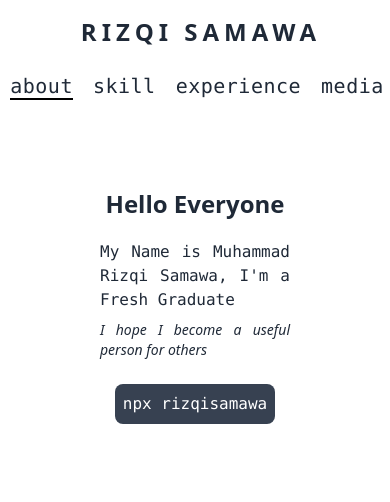
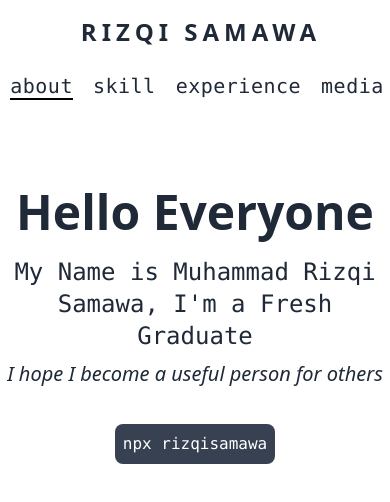
Before and after one commit to rizqisamawa/portfolio, a Next.js app: page /about in a window 390 px wide. Shown: the top 502 px of the page. Built offline with nearby package versions, Linux system fonts and the light colour scheme.

Commit message:
add responsive

```diff
--- a/pages/about.js
+++ b/pages/about.js
@@ -8,12 +8,18 @@ function About() {
         <title>About | Muhammad Rizqi Samawa</title>
       </Head>
       <Navbar />
-      <div className="mx-24 mt-20 items-center justify-center">
-        <p className="text-center font-sans text-2xl font-semibold md:text-6xl">Hello Everyone</p>
-        <p className="mt-4 p-1 text-justify font-mono md:text-center md:text-2xl">{"My Name is Muhammad Rizqi Samawa, I'm a Fresh Graduate"}</p>
-        <p className="p-1 text-justify font-sans text-sm font-light italic md:text-center md:text-xl">I hope I become a useful person for others</p>
-        <div className="mt-5 text-center md:mt-10">
-          <button className="rounded-lg bg-gray-700 p-2 font-mono text-white hover:bg-gray-900">npx rizqisamawa</button>
+      <div className="mx-22 items-center justify-center mt-20 text-center">
+        <p className="text-5xl font-sans font-semibold">Hello Everyone</p>
+        <p className="text-2xl font-mono mt-4 p-1">
+          {"My Name is Muhammad Rizqi Samawa, I'm a Fresh Graduate"}
+        </p>
+        <p className="text-xl font-sans p-1 font-light italic ">
+          I hope I become a useful person for others
+        </p>
+        <div className="text-center mt-8">
+          <button className="bg-gray-700 font-mono p-2 text-white rounded-lg hover:bg-gray-800">
+            npx rizqisamawa
+          </button>
         </div>
       </div>
     </>
```
